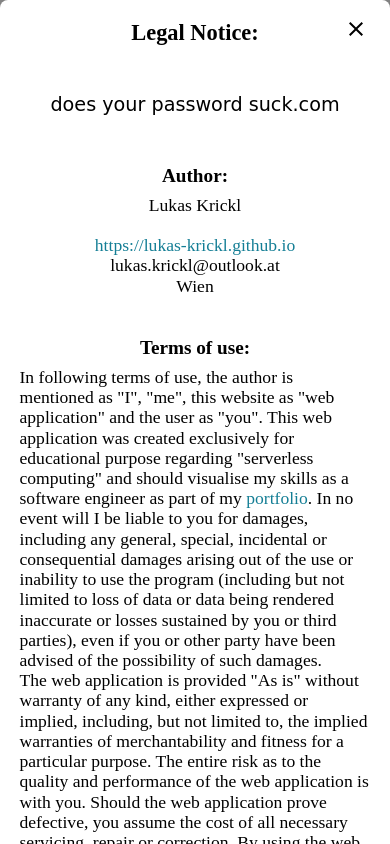
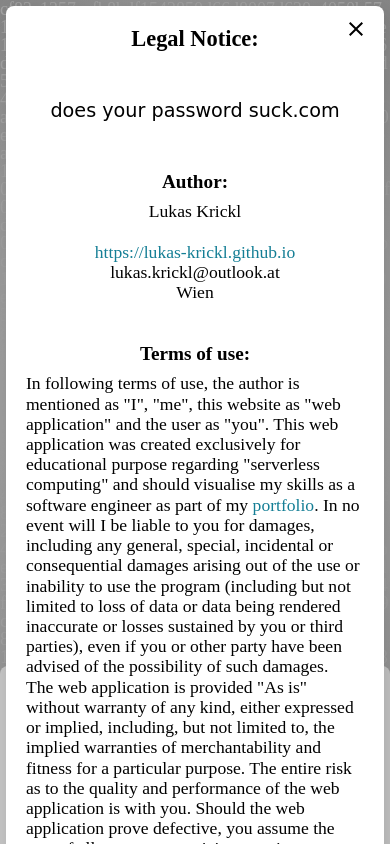
Before and after one commit to Lukas-Krickl/does-your-password-suck, a plain HTML site: page index.html in a window 390 px wide. Both pictures are taken after a click on the link "terms of use.". Shown: the top 844 px of the page. Drawn offline with Linux system fonts and the light colour scheme; a web font is replaced by a local one.

Commit message:
screen issue fixed

```diff
--- a/css/main_stylesheet.css
+++ b/css/main_stylesheet.css
@@ -4,8 +4,8 @@
 }
 
 html {
-  height: 100%;
-  width: 100%;
+  height: 100vh;
+  width: 100vw;
   overflow: visible;
   box-sizing: border-box;
   line-height: 1;
@@ -14,14 +14,21 @@ html {
 }
 
 body {
-  height: 100%;
+  height: 100vh;
+  width: 100vw;
+  overflow: visible;
   font-family: 'Rasa', serif;
   font-size: 1.2rem;
   background: radial-gradient(69.39% 69.39% at 50% 50%, #EBEBEB 39.58%, #CDCDCD 100%);
   color: black;
   margin: 0;
   padding: 0;
-  overflow-x: hidden;
+}
+
+@media only screen and (max-width: 650px)  {
+  html, body, .background-txt {
+    height: 120vh;
+  }
 }
 
 a {
@@ -98,11 +105,12 @@ p {
   top: 0;
   right: 0;
   color: white;
-  height: 100%;
-  width: 100%;
+  height: 100vh;
+  width: 100vw;
+  overflow: visible;
   word-wrap: break-word;
   font-size: 18px;
-  overflow: hidden;
+
   font-family: 'Rasa', serif;
 }
 
@@ -311,7 +319,8 @@ hr {
 }
 
 @media only screen and (max-width: 650px)  {
-  .full-screen-pane-content {
+  .full-screen-pane-content, .pane {
+    margin: .4rem;
     padding: 5%;
   }
 
--- a/index.html
+++ b/index.html
@@ -25,8 +25,8 @@
                 <h1>does your password suck.com</h1>
                 <nav>
                     <div class="language-box-mobile">
-                        <a href=""><img src="icons/at_flag.png" alt="Deutsch"></a>
-                        <a href=""><img src="icons/en_flag.png" alt="English"></a>
+                        <a href="https://lukas-krickl.github.io/isdeinpasswortoasch.at/"><img src="icons/at_flag.png" alt="Deutsch"></a>
+                        <a href="https://lukas-krickl.github.io/doesyourpasswordsuck.com/"><img src="icons/en_flag.png" alt="English"></a>
                     </div>
                     <button id="improvement_btn" onclick="paneControllerModule.showPane(paneControllerModule.panes.improvementPane);">
                         How to choose strong passwords?</button>
--- a/js/script.js
+++ b/js/script.js
@@ -10,7 +10,16 @@ var special_chars_ok;
 var words_ok;
 var not_leaked;
 
-//is executed with onclick to the submit button
+
+userInput.addEventListener("keyup", function (event) {
+    // Number 13 is the "Enter" key on the keyboard
+    if (event.code === "Enter") {
+        // Cancel the default action, if needed
+        event.preventDefault();
+        submitPassword();
+    }
+});
+
 function submitPassword() {
     let password = userInput.value;
     if ((password.length == 0) || (password.length > 32)) {
```
